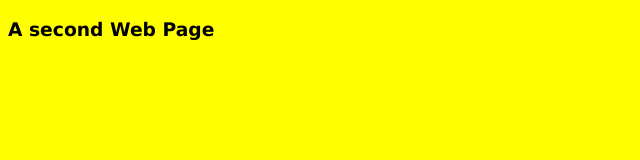
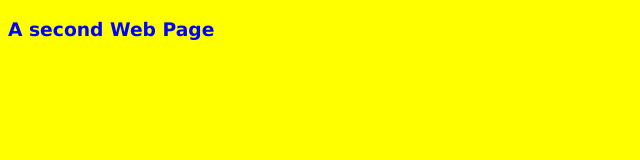
Before and after one commit to JBakouny/HTML-CSS-JavaScript-exercices, a plain HTML site: page Another.html in a window 1280 px wide. Shown: the whole page, without its empty margins (0-640 px from the left). Drawn offline with Linux system fonts and the light colour scheme.

Commit message:
Add a specific CSS for another.html

```diff
--- a/Another.html
+++ b/Another.html
@@ -3,6 +3,7 @@
     <head>
         <title>Another Web Page</title>
         <link rel="stylesheet" href="Test.css"/>
+        <link rel="stylesheet" href="SpecificTest.css"/>
     </head>
     <body>
         <h3>A second Web Page</h3>
--- /dev/null
+++ b/SpecificTest.css
@@ -0,0 +1,3 @@
+
+
+h3 {color: blue;}
--- a/Test.css
+++ b/Test.css
@@ -5,6 +5,9 @@ body {background-color:yellow}
 
 .RedItalic {font-style: italic; color: red;}
 
-h3 , p {font-family: 'Lucida Sans', sans-serif;}
+h3 , p {
+    color: green;
+    font-family: 'Lucida Sans', sans-serif;
+}
 
 div.RedItalic h3 {background-color: cyan;}
```
